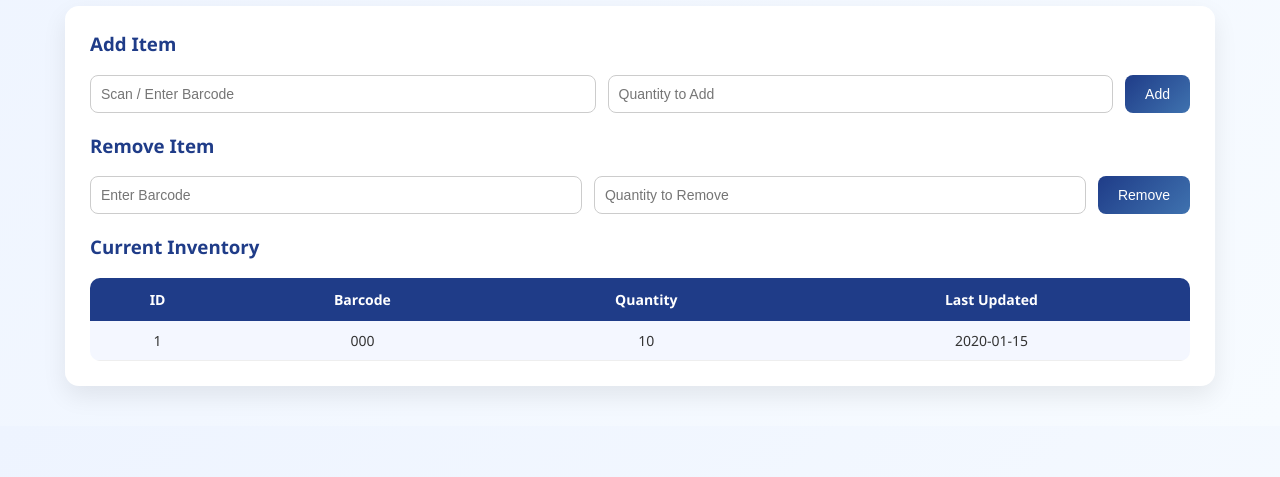
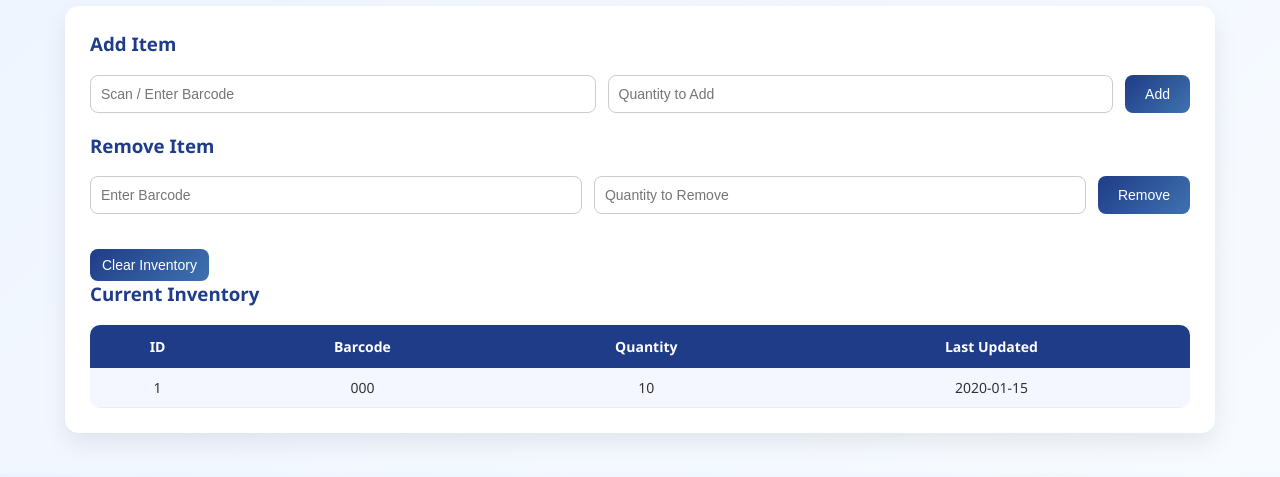
Before and after one commit to sharadwath362-netizen/BCIL, a Flask app: page / in a window 1280 px wide. Shown: the part 260-737 px from the top of the page. Run offline with Flask 3, Linux system fonts and the light colour scheme; tables that the repository leaves empty hold one stand-in row (values such as "Sample post"); data that the repository does not hold is empty.

Commit message:
Update index.html

```diff
--- a/templates/index.html
+++ b/templates/index.html
@@ -43,6 +43,11 @@
         <input type="number" id="remove_quantity" placeholder="Quantity to Remove" min="1" required>
         <button type="submit">Remove</button>
     </form>
+    <!-- Reset Inventory Button -->
+    <button onclick="resetInventory()"
+            style="margin-top:15px; background-color:#c0392b; color:white; padding:8px 12px; border:none; cursor:pointer;">
+        Clear Inventory
+    </button>
 
     <h3>Current Inventory</h3>
     <table>
@@ -129,6 +134,21 @@ function removeItem() {
     .then(res => res.json())
     .then(() => location.reload());
 }
+
+function resetInventory() {
+    if (!confirm("Are you sure you want to clear all inventory and logs?")) {
+        return;
+    }
+
+    fetch("/reset", {
+        method: "POST"
+    })
+    .then(res => res.json())
+    .then(data => {
+        alert("Inventory cleared successfully!");
+        location.reload();
+    });
+}
 </script>
 
 </body>
```
